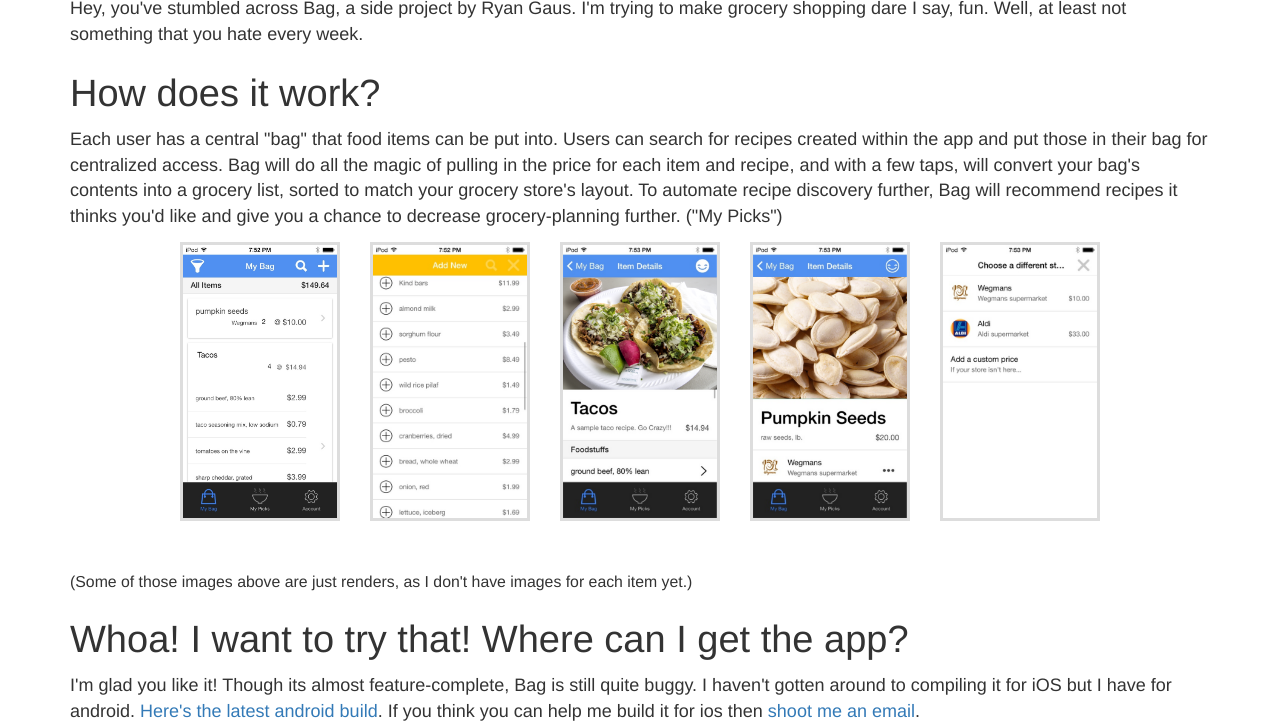
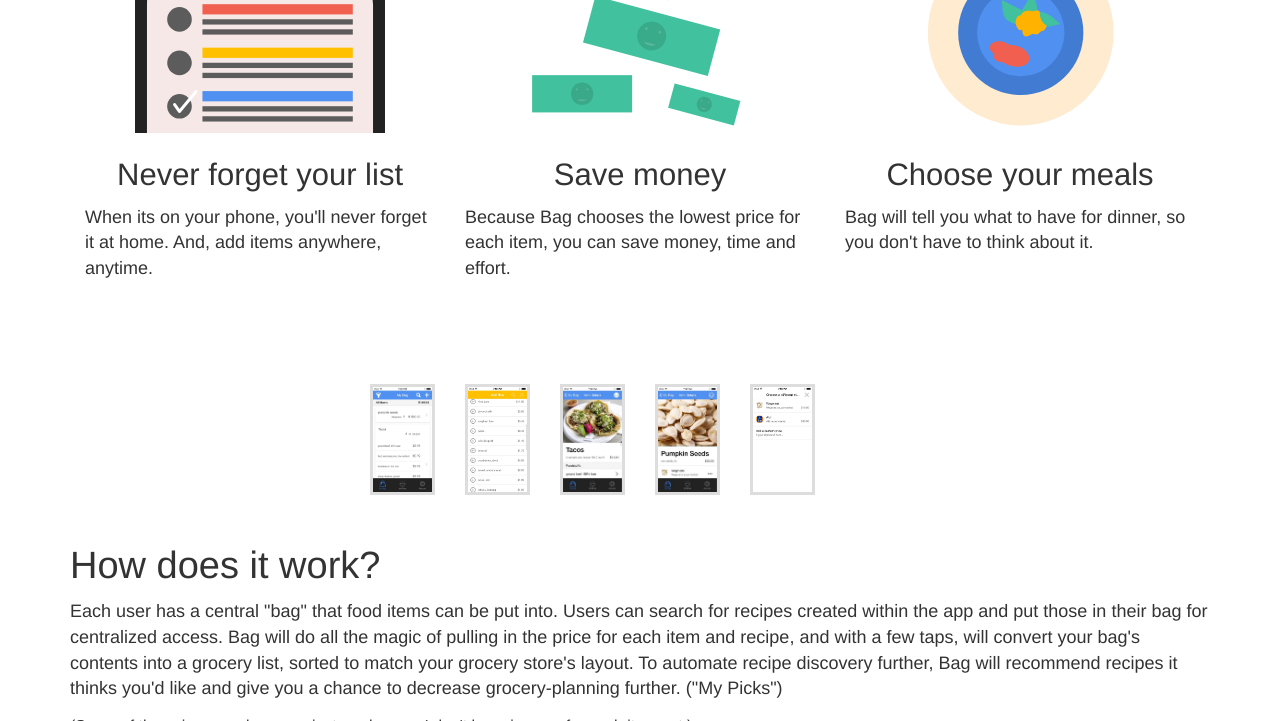
Before and after one commit to 1egoman/bag-node, a website: page index.html in a window 1280 px wide. Shown: the part 675-1396 px from the top of the page. Drawn offline with Linux system fonts and the light colour scheme.

Commit message:
.threes view and smaller screenshots with links

```diff
--- a/index.html
+++ b/index.html
@@ -59,12 +59,69 @@
       <!-- seperator -->
       <img src="img/bag.svg" class="image-seperator" />
 
-      <h1>Bag: grocery shopping of the future</h1>
-      <p>
-        Hey, you've stumbled across Bag, a side project by Ryan Gaus. I'm
-        trying to make grocery shopping dare I say, fun. Well, at least not
-        something that you hate every week.
-      </p>
+      <!--
+        threes is a view that makes 2 crads, side by side.
+      -->
+      <div class="threes">
+        <div class="threes-cell">
+          <img src="/img/phone-checks.svg" />
+          <h3>Never forget your list</h3>
+          <p>
+            When its on your phone, you'll never forget it at home. And,
+            add items anywhere, anytime.
+          </p>
+        </div>
+
+        <div class="threes-cell">
+          <img src="/img/money.svg" />
+          <h3>Save money</h3>
+          <p>
+            Because Bag chooses the lowest price for each item,
+            you can save money, time and effort.
+          </p>
+        </div>
+
+        <div class="threes-cell">
+          <img src="/img/recipe_tile.svg" />
+          <h3>Choose your meals</h3>
+          <p>
+            Bag will tell you what to have for dinner, so you don't have to
+            think about it.
+          </p>
+        </div>
+      </div>
+
+      <!--
+        some screenshots
+      -->
+      <div class="screens">
+        <div class="offset"></div>
+        <div class="wrapper">
+          <a href="img/tab_bag.jpg">
+            <img src="img/tab_bag.jpg" />
+          </a>
+        </div>
+        <div class="wrapper">
+          <a href="img/add_new.jpg">
+            <img src="img/add_new.jpg" />
+          </a>
+        </div>
+        <div class="wrapper">
+          <a href="img/tacos.png">
+            <img src="img/tacos.png" />
+          </a>
+        </div>
+        <div class="wrapper">
+          <a href="img/pump_seeds.png">
+            <img src="img/pump_seeds.png" />
+          </a>
+        </div>
+        <div class="wrapper">
+          <a href="img/stores.jpg">
+            <img src="img/stores.jpg" />
+          </a>
+        </div>
+      </div>
 
       <h2>How does it work?</h2>
       <p>
@@ -78,14 +135,6 @@
         ("My Picks")
       </p>
 
-      <div class="screens">
-        <div class="offset"></div>
-        <div class="wrapper"><img src="img/tab_bag.jpg" /></div>
-        <div class="wrapper"><img src="img/add_new.jpg" /></div>
-        <div class="wrapper"><img src="img/tacos.png" /></div>
-        <div class="wrapper"><img src="img/pump_seeds.png" /></div>
-        <div class="wrapper"><img src="img/stores.jpg" /></div>
-      </div>
 
 
       <small>(Some of those images above are just renders, as I don't have images for
--- /dev/null
+++ b/sass/_home_threes.scss
@@ -0,0 +1,25 @@
+.threes {
+  @extend .row;
+  margin: 40px 0px;
+
+  .threes-cell {
+    @include make_md_column(4);
+
+    @media (max-width: $screen-sm) {
+      margin: 40px auto;
+      &:first-child {
+        margin-top: 0px;
+      }
+    }
+
+    &>img {
+      max-width: 250px;
+      margin: 0px auto;
+      display: block;
+    }
+
+    h3 {
+      text-align: center;
+    }
+  }
+}
--- a/sass/index.scss
+++ b/sass/index.scss
@@ -7,14 +7,15 @@
 
 @import "_nav";
 @import "_price";
+@import "_home_threes";
 
 // screenshots
 .screens {
   @extend .pull-left;
-  margin-bottom: 50px;
+  margin: 50px 0px;
 
   .wrapper {
-    @include make-sm-column(2);
+    @include make-sm-column(1);
 
     img {
       width: 100%;
@@ -23,7 +24,7 @@
   }
 
   .offset {
-    @include make-sm-column(1);
+    @include make-sm-column(3);
   }
 }
 
```
Also changed, not shown: pages/index.html (+63 -14 lines), css/index.css, img/glyphs.svg (added), img/money.svg (added), img/pallete.svg (added), img/phone-checks.svg (added), img/recipe.svg (added), img/recipe_tile.svg (added).
